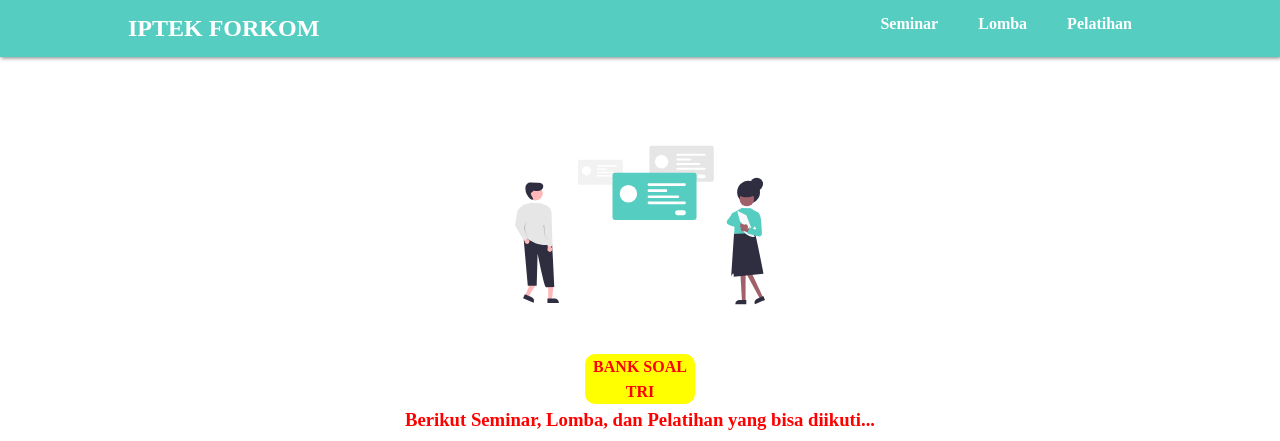
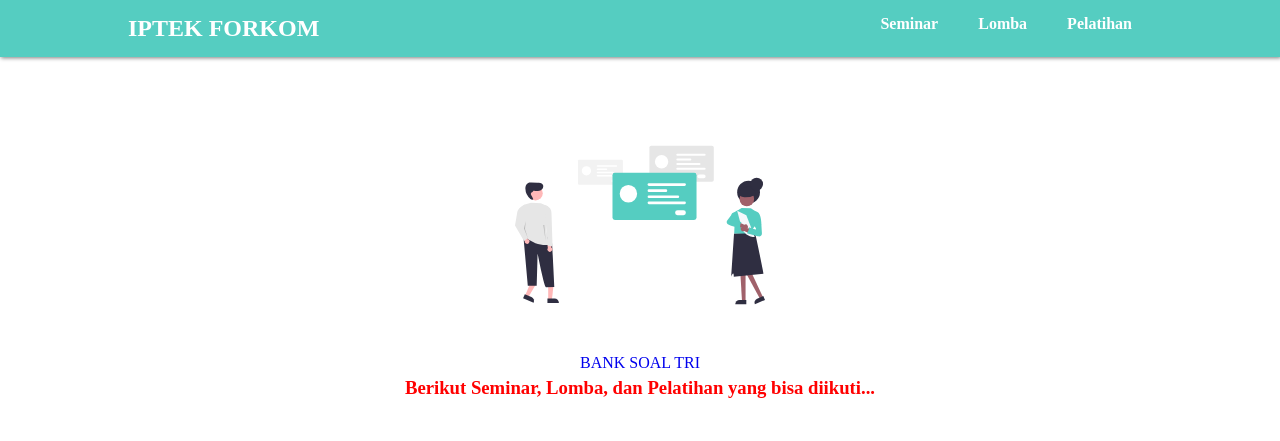
Before and after one commit to iptekForkomTRI/info, a plain HTML site: page index.html in a window 1280 px wide. Shown: the top 441 px of the page. Drawn offline with nearby package versions, Linux system fonts and the light colour scheme.

Commit message:
Update stylesheet.css

```diff
--- a/css/stylesheet.css
+++ b/css/stylesheet.css
@@ -165,14 +165,3 @@ footer a {
 footer a:hover {
     opacity: 1;
 }
-
-.pembuka .bankSoal a{
-    text-decoration: none;
-    font-weight: bold;
-    color: red;
-    display: inline-block;
-    background-color: yellow;
-    line-height: 25px;
-    border-radius: 10px;
-    width: 110px;
-}
```
